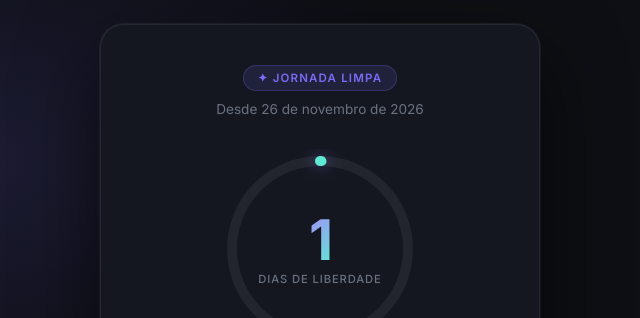
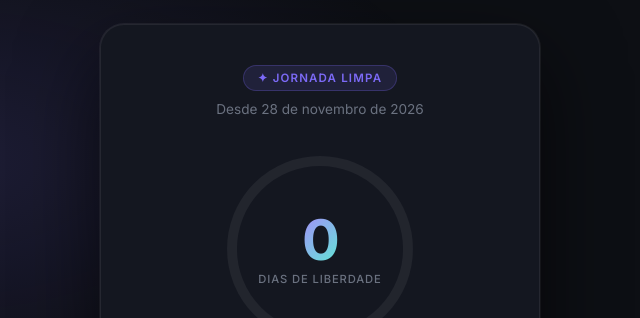
Before and after one commit to danhpaiva/jornada-limpa-claude, a plain HTML site: page jornada/index.html in a window 1280 px wide. Shown: the top 318 px of the page, 320-960 px from the left. Drawn offline with Linux system fonts and the light colour scheme.

Commit message:
refact: test cicd

```diff
--- a/jornada/assets/js/script.js
+++ b/jornada/assets/js/script.js
@@ -1,5 +1,5 @@
 document.addEventListener('DOMContentLoaded', () => {
-  const DATA_INICIO = new Date('2026-11-26T00:00:00');
+  const DATA_INICIO = new Date('2026-11-28T00:00:00');
 
   const elDias = document.getElementById('dias-limpos');
   const elMensagem = document.getElementById('mensagem');
--- a/jornada/index.html
+++ b/jornada/index.html
@@ -18,7 +18,7 @@
 
     <header class="card__header">
       <span class="badge">✦ Jornada Limpa</span>
-      <p class="card__date" id="data-inicio-label">Desde 26 de novembro de 2026</p>
+      <p class="card__date" id="data-inicio-label">Desde 28 de novembro de 2026</p>
     </header>
 
     <section class="counter-ring" aria-label="Contador de dias">
```
